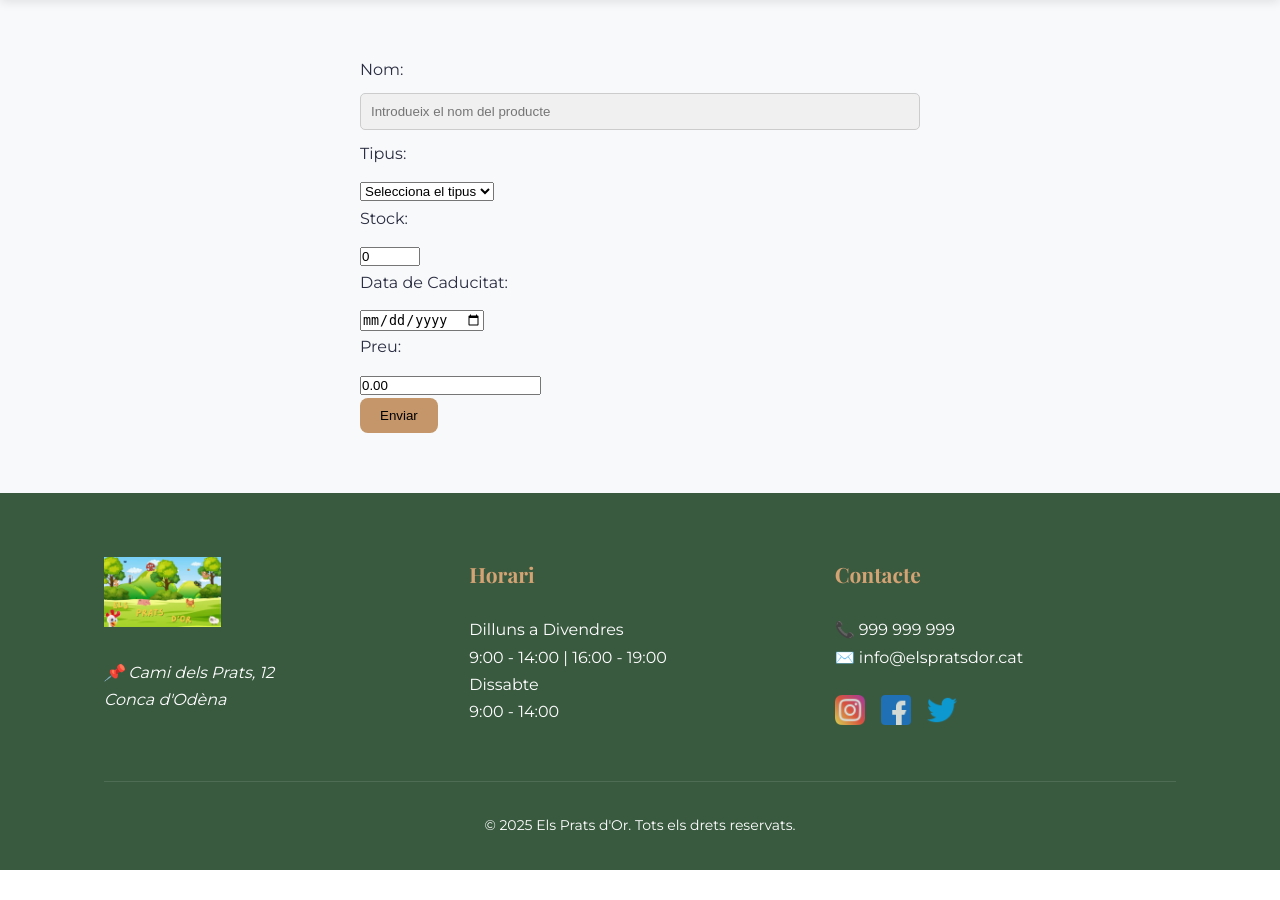
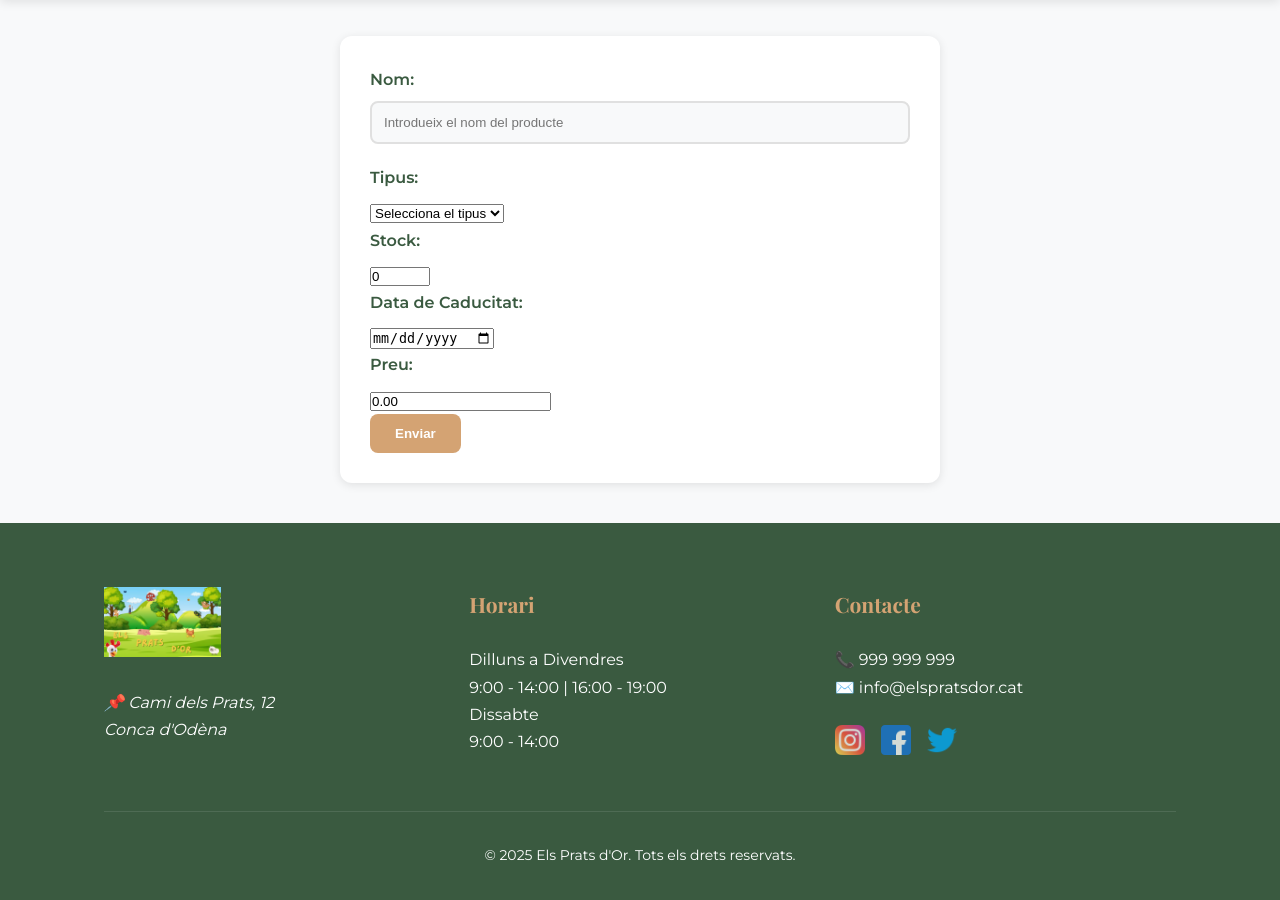
Before and after one commit to martiaguilera/elspratsdor, a PHP site: page /formulari.html in a window 1280 px wide. Shown: the part 104-1004 px from the top of the page. Before the commit the page ends 974 px from the top, so only its background shows below. Run offline with PHP 8.4, Linux system fonts and the light colour scheme.

Commit message:
bib styles changes

```diff
--- a/css/formulari.css
+++ b/css/formulari.css
@@ -15,12 +15,17 @@
 .formulari {
     max-width: 600px;
     margin: 40px auto;
-    padding: 20px;
+    padding: 30px;
+    background-color: white;
+    border-radius: 12px;
+    box-shadow: 0 2px 10px rgba(0, 0, 0, 0.1);
   }
 
 .formulari label {
     display: block;
-    margin-bottom: 10px;
+    margin-bottom: 8px;
+    color: var(--color-primari);
+    font-weight: 600;
   }
 
   .formulari input[type="text"],
@@ -28,12 +33,21 @@
   .formulari textarea {
     width: 100%;
     display: block;
-    margin-bottom: 10px;
-    padding: 10px;
-    border: 1px solid #ccc;
-    background-color: #f0f0f0;
-    border-radius: 5px;
+    margin-bottom: 20px;
+    padding: 12px;
+    border: 2px solid #e0e0e0;
+    background-color: var(--color-fons);
+    border-radius: 8px;
     box-sizing: border-box;
+    transition: border-color 0.3s ease;
+  }
+
+  .formulari input[type="text"]:focus,
+  .formulari input[type="email"]:focus,
+  .formulari textarea:focus {
+    outline: none;
+    border-color: var(--color-secundari);
+    background-color: white;
   }
 
   .formulari textarea {
@@ -42,9 +56,17 @@
   }
 
   .formulari button[type="submit"] {
-    background-color: #c4966a;
-    padding: 10px 20px;
-    color: black;
+    background-color: var(--color-destacat);
+    padding: 12px 25px;
+    color: white;
     border: none;
     border-radius: 8px;
+    font-weight: 600;
+    cursor: pointer;
+    transition: background-color 0.3s ease;
   }
+
+  .formulari button[type="submit"]:hover {
+    background-color: #c4966a;
+    transform: translateY(-1px);
+  }
```
Also changed, not shown: bibliografia.html (+16 -0 lines).
